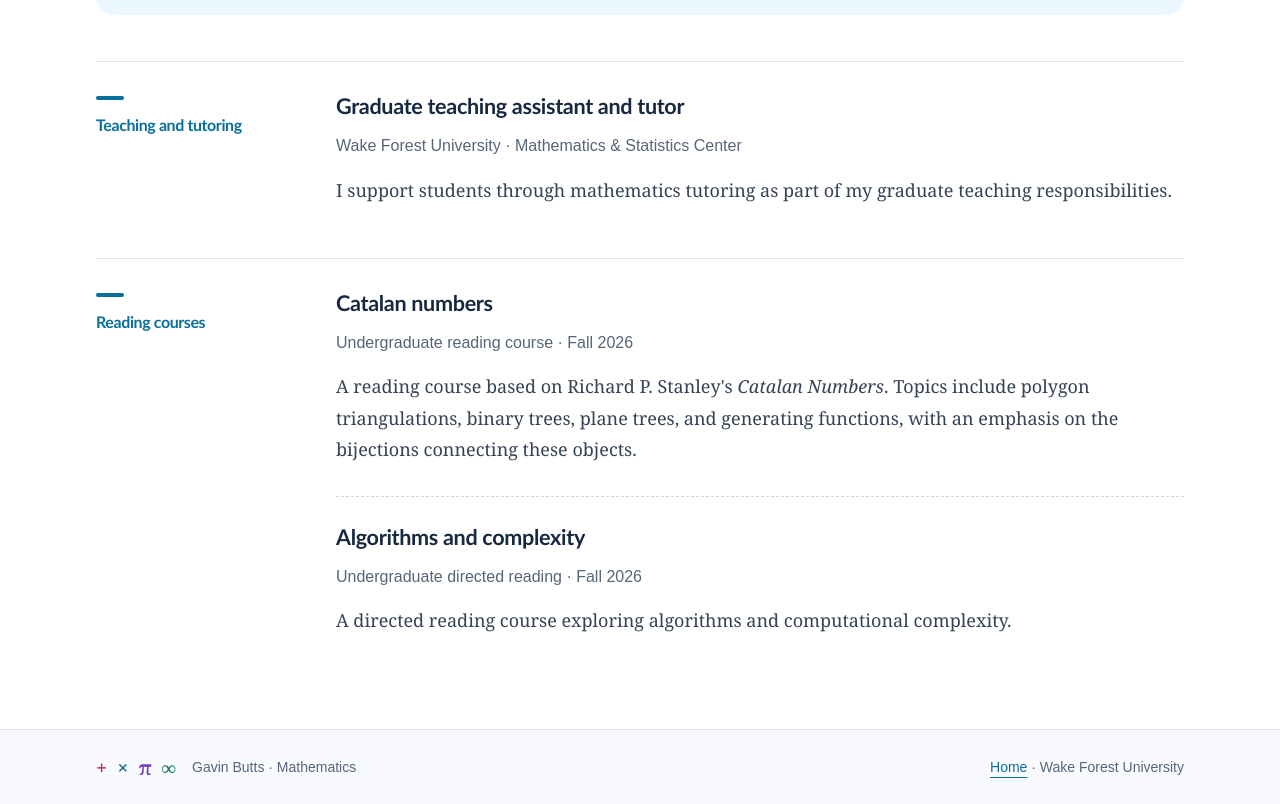
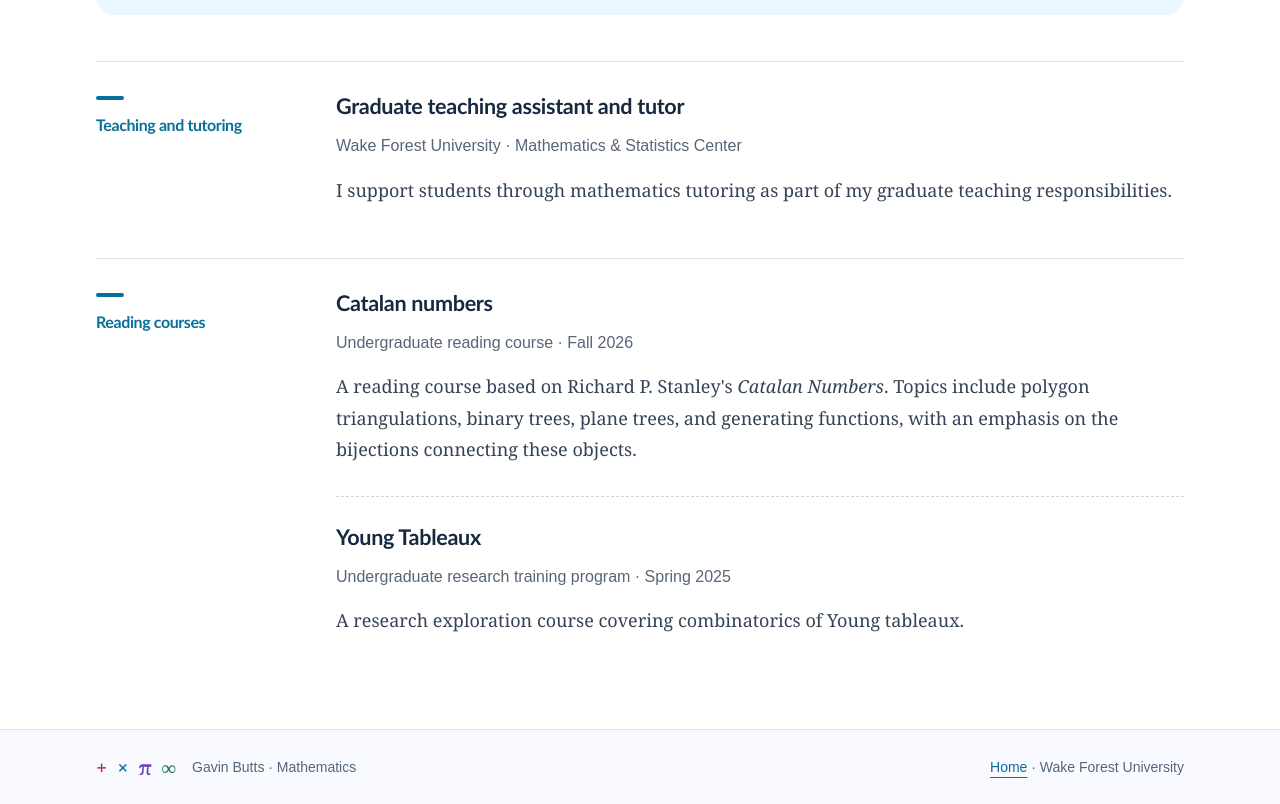
Before and after one commit to GavinButts/gavinbutts.github.io, a plain HTML site: page teaching.html in a window 1280 px wide. Shown: the part 421-1225 px from the top of the page. Drawn offline with Linux system fonts and the light colour scheme.

Commit message:
Update teaching.html

```diff
--- a/teaching.html
+++ b/teaching.html
@@ -20,7 +20,7 @@
 <main id="main" class="wrap" tabindex="-1">
 <header class="page-heading"><span class="page-symbol" aria-hidden="true">+</span><p class="eyebrow">Mathematics education</p><h1>Teaching</h1><p class="lead">Teaching, tutoring, and reading mathematics together.</p></header>
 <section class="content-grid" aria-labelledby="appointments-title"><h2 class="section-label" id="appointments-title">Teaching and tutoring</h2><article><h3>Graduate teaching assistant and tutor</h3><p class="meta">Wake Forest University · Mathematics &amp; Statistics Center</p><p>I support students through mathematics tutoring as part of my graduate teaching responsibilities.</p></article></section>
-<section class="content-grid" aria-labelledby="reading-title"><h2 class="section-label" id="reading-title">Reading courses</h2><div><article><h3>Catalan numbers</h3><p class="meta">Undergraduate reading course · Fall 2026</p><p>A reading course based on Richard P. Stanley's <cite>Catalan Numbers</cite>. Topics include polygon triangulations, binary trees, plane trees, and generating functions, with an emphasis on the bijections connecting these objects.</p></article><article><h3>Algorithms and complexity</h3><p class="meta">Undergraduate directed reading · Fall 2026</p><p>A directed reading course exploring algorithms and computational complexity.</p></article></div></section></main>
+<section class="content-grid" aria-labelledby="reading-title"><h2 class="section-label" id="reading-title">Reading courses</h2><div><article><h3>Catalan numbers</h3><p class="meta">Undergraduate reading course · Fall 2026</p><p>A reading course based on Richard P. Stanley's <cite>Catalan Numbers</cite>. Topics include polygon triangulations, binary trees, plane trees, and generating functions, with an emphasis on the bijections connecting these objects.</p></article><article><h3>Young Tableaux</h3><p class="meta">Undergraduate research training program · Spring 2025</p><p>A research exploration course covering combinatorics of Young tableaux.</p></article></div></section></main>
 <footer class="site-footer"><div class="wrap footer-inner"><p><span class="footer-symbols" aria-hidden="true"><b>+</b><b>×</b><b>π</b><b>∞</b></span>Gavin Butts · Mathematics</p><p><a href="index.html">Home</a> · Wake Forest University</p></div></footer>
 </body>
 </html>
```
